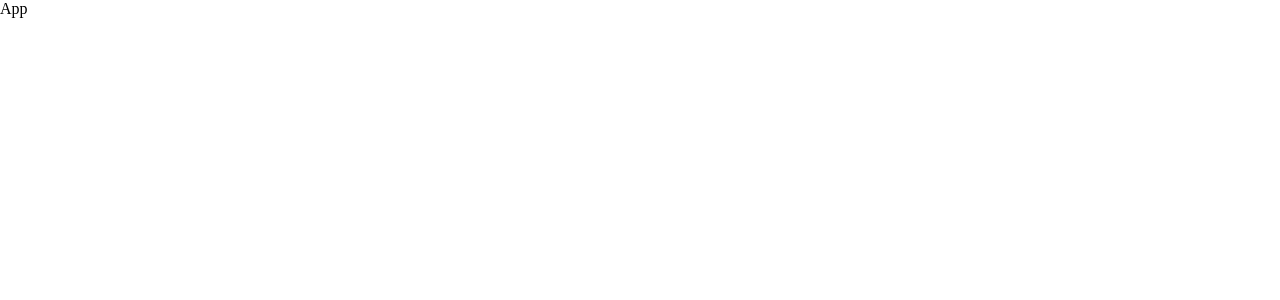
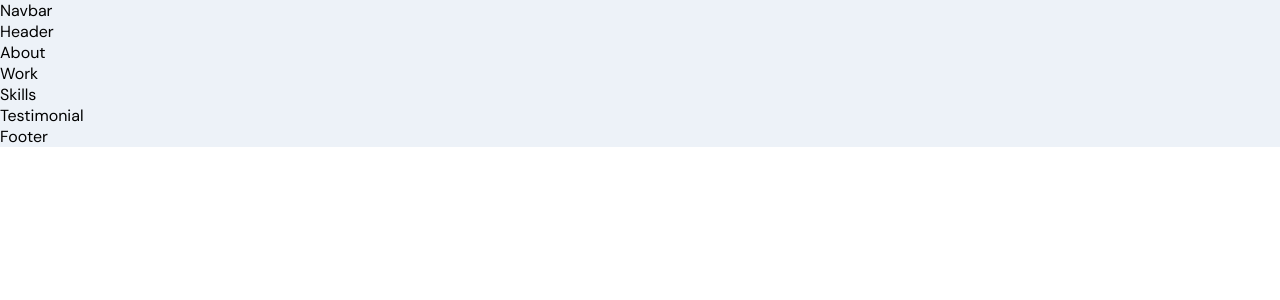
Before and after one commit to kmalcaba/sanity-portfolio, a React (Create React App) app in the folder frontend/: page / in a window 1280 px wide. Shown: the top 300 px of the page. Built offline with nearby package versions, Linux system fonts and the light colour scheme.

Commit message:
Import components, containers, and scss file

```diff
--- a/frontend/src/App.js
+++ b/frontend/src/App.js
@@ -1,4 +1,18 @@
+import { About, Footer, Header, Skills, Testimonial, Work } from "./container";
+import { Navbar } from "./components";
+import "./App.scss";
+
 function App() {
-  return <div>App</div>;
+  return (
+    <div className="app">
+      <Navbar />
+      <Header />
+      <About />
+      <Work />
+      <Skills />
+      <Testimonial />
+      <Footer />
+    </div>
+  );
 }
 export default App;
```
